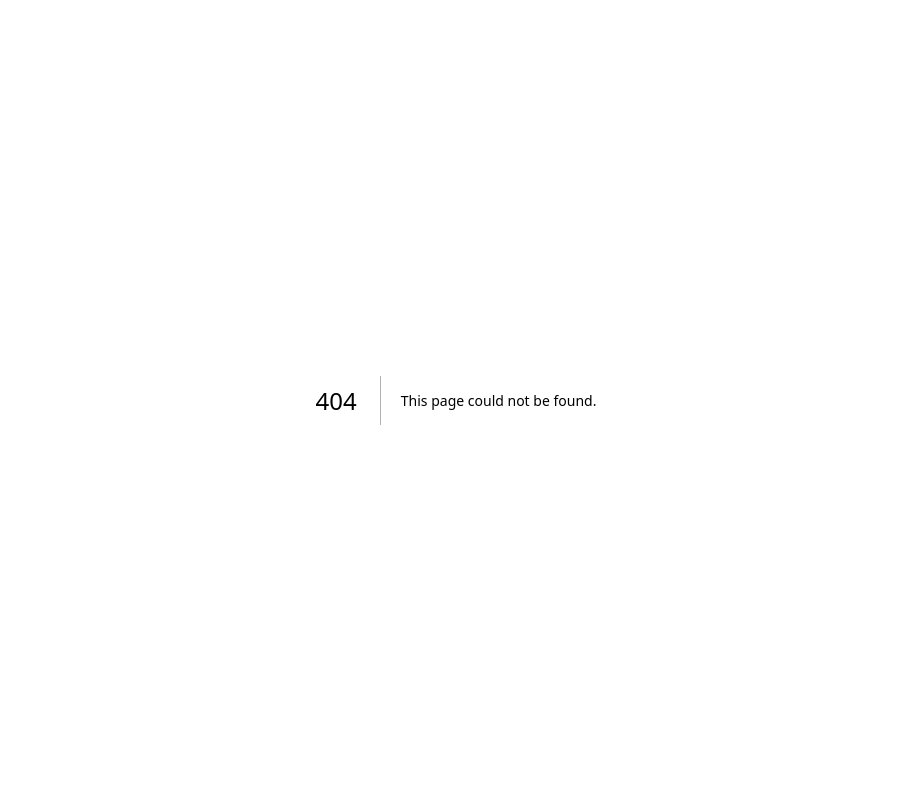
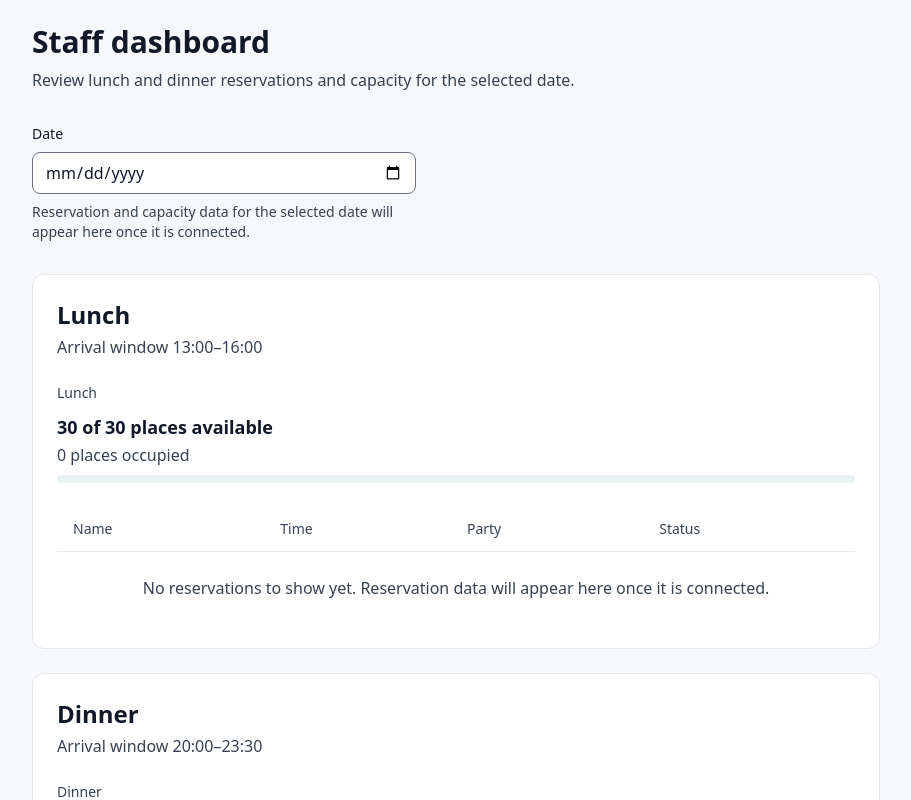
Before and after one commit to femCodersClub-vonage-program/restaurant-receptionist, a Next.js app in the folder frontend/: page /dashboard in a window 1280 px wide. Before the commit this address had no page. Shown: the top 800 px of the page, without its empty margins (184-1095 px from the left). Built offline with nearby package versions, Linux system fonts and the light colour scheme.

Commit message:
feat(dashboard): create DashboardPage with date input and service sections for lunch and dinner and AppPage with a clear action to navigate to DashboardPage

```diff
--- /dev/null
+++ b/frontend/src/app/dashboard/page.tsx
@@ -0,0 +1,48 @@
+import { Header, Input } from "@/components/ui";
+import { ServiceSection } from "@/components/dashboard";
+
+export default function DashboardPage() {
+  return (
+    <main className="mx-auto flex w-full max-w-4xl flex-col gap-8 p-6">
+      <Header
+        title="Staff dashboard"
+        description="Review lunch and dinner reservations and capacity for the selected date."
+      />
+
+      <div className="flex w-full max-w-sm flex-col gap-2">
+        <label htmlFor="selected-date" className="text-label">
+          Date
+        </label>
+        <Input
+          id="selected-date"
+          name="selectedDate"
+          type="date"
+          aria-describedby="selected-date-help"
+        />
+        <p id="selected-date-help" className="text-label text-foreground-muted">
+          Reservation and capacity data for the selected date will appear here
+          once it is connected.
+        </p>
+      </div>
+
+      <div className="flex flex-col gap-6">
+        <ServiceSection
+          title="Lunch"
+          arrivalWindow="13:00–16:00"
+          total={30}
+          occupied={0}
+          available={30}
+          status="empty"
+        />
+        <ServiceSection
+          title="Dinner"
+          arrivalWindow="20:00–23:30"
+          total={30}
+          occupied={0}
+          available={30}
+          status="empty"
+        />
+      </div>
+    </main>
+  );
+}
--- a/frontend/src/app/page.tsx
+++ b/frontend/src/app/page.tsx
@@ -1,69 +1,24 @@
-import Image from "next/image";
+import Link from "next/link";
+import { ArrowRight } from "lucide-react";
 
-export default function Home() {
+import { Header } from "@/components/ui";
+
+export default function HomePage() {
   return (
-    <div className="flex flex-col flex-1 items-center justify-center bg-zinc-50 font-sans dark:bg-black">
-      <main className="flex flex-1 w-full max-w-3xl flex-col items-center justify-between py-32 px-16 bg-white dark:bg-black sm:items-start">
-        <Image
-          className="dark:invert h-5 w-[100px]"
-          src="/next.svg"
-          alt="Next.js logo"
-          width={100}
-          height={20}
-          priority
-        />
-        <div className="flex flex-col items-center gap-6 text-center sm:items-start sm:text-left">
-          <h1 className="max-w-xs text-3xl font-semibold leading-10 tracking-tight text-black dark:text-zinc-50">
-            To get started, edit the{" "}
-            <code className="rounded bg-black/[.06] px-1.5 py-0.5 font-mono text-[0.9em] dark:bg-white/[.08]">
-              page.tsx
-            </code>{" "}
-            file.
-          </h1>
-          <p className="max-w-md text-lg leading-8 text-zinc-600 dark:text-zinc-400">
-            Looking for a starting point or more instructions? Head over to{" "}
-            <a
-              href="https://vercel.com/templates?framework=next.js&utm_source=create-next-app&utm_medium=appdir-template-tw&utm_campaign=create-next-app"
-              className="font-medium text-zinc-950 dark:text-zinc-50"
-            >
-              Templates
-            </a>{" "}
-            or the{" "}
-            <a
-              href="https://nextjs.org/learn?utm_source=create-next-app&utm_medium=appdir-template-tw&utm_campaign=create-next-app"
-              className="font-medium text-zinc-950 dark:text-zinc-50"
-            >
-              Learning
-            </a>{" "}
-            center.
-          </p>
-        </div>
-        <div className="flex flex-col gap-4 text-base font-medium sm:flex-row">
-          <a
-            className="flex h-12 w-full items-center justify-center gap-2 rounded-full bg-foreground px-5 text-background transition-colors hover:bg-[#383838] dark:hover:bg-[#ccc] md:w-[158px]"
-            href="https://vercel.com/new?utm_source=create-next-app&utm_medium=appdir-template-tw&utm_campaign=create-next-app"
-            target="_blank"
-            rel="noopener noreferrer"
+    <main className="mx-auto flex w-full max-w-3xl flex-col gap-6 p-6">
+      <Header
+        title="Restaurant Receptionist"
+        description="A reservation journey demo for a fictional restaurant, from incoming call to staff dashboard."
+        actions={
+          <Link
+            href="/dashboard"
+            className="inline-flex items-center justify-center gap-2 rounded-control bg-primary px-4 py-2 text-body text-white hover:bg-primary/90"
           >
-            <Image
-              className="dark:invert h-[14px] w-4"
-              src="/vercel.svg"
-              alt="Vercel logomark"
-              width={16}
-              height={14}
-            />
-            Deploy Now
-          </a>
-          <a
-            className="flex h-12 w-full items-center justify-center rounded-full border border-solid border-black/[.08] px-5 transition-colors hover:border-transparent hover:bg-black/[.04] dark:border-white/[.145] dark:hover:bg-[#1a1a1a] md:w-[158px]"
-            href="https://nextjs.org/docs?utm_source=create-next-app&utm_medium=appdir-template-tw&utm_campaign=create-next-app"
-            target="_blank"
-            rel="noopener noreferrer"
-          >
-            Documentation
-          </a>
-        </div>
-      </main>
-    </div>
+            Open staff dashboard
+            <ArrowRight className="size-4" aria-hidden="true" />
+          </Link>
+        }
+      />
+    </main>
   );
 }
```
